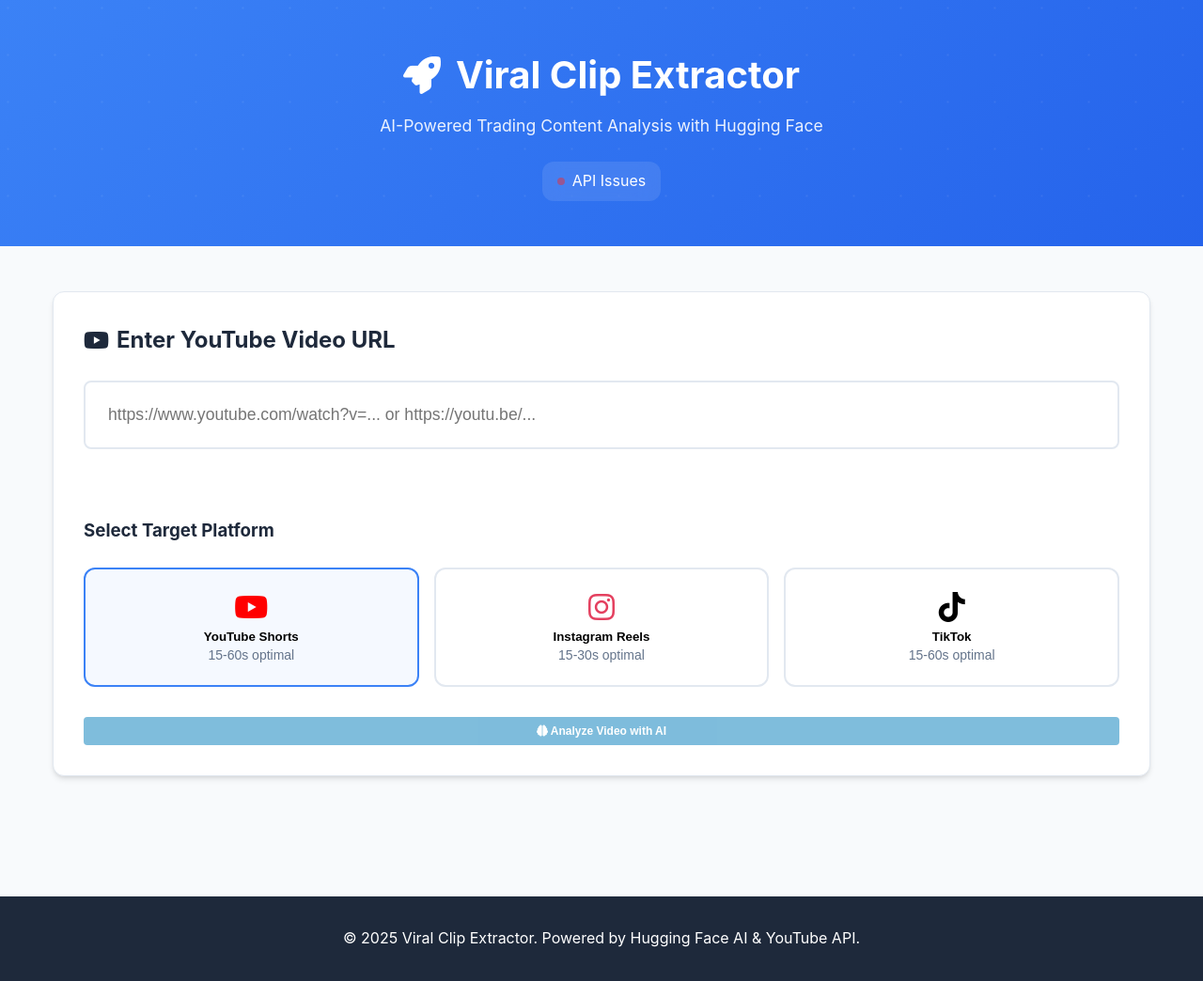
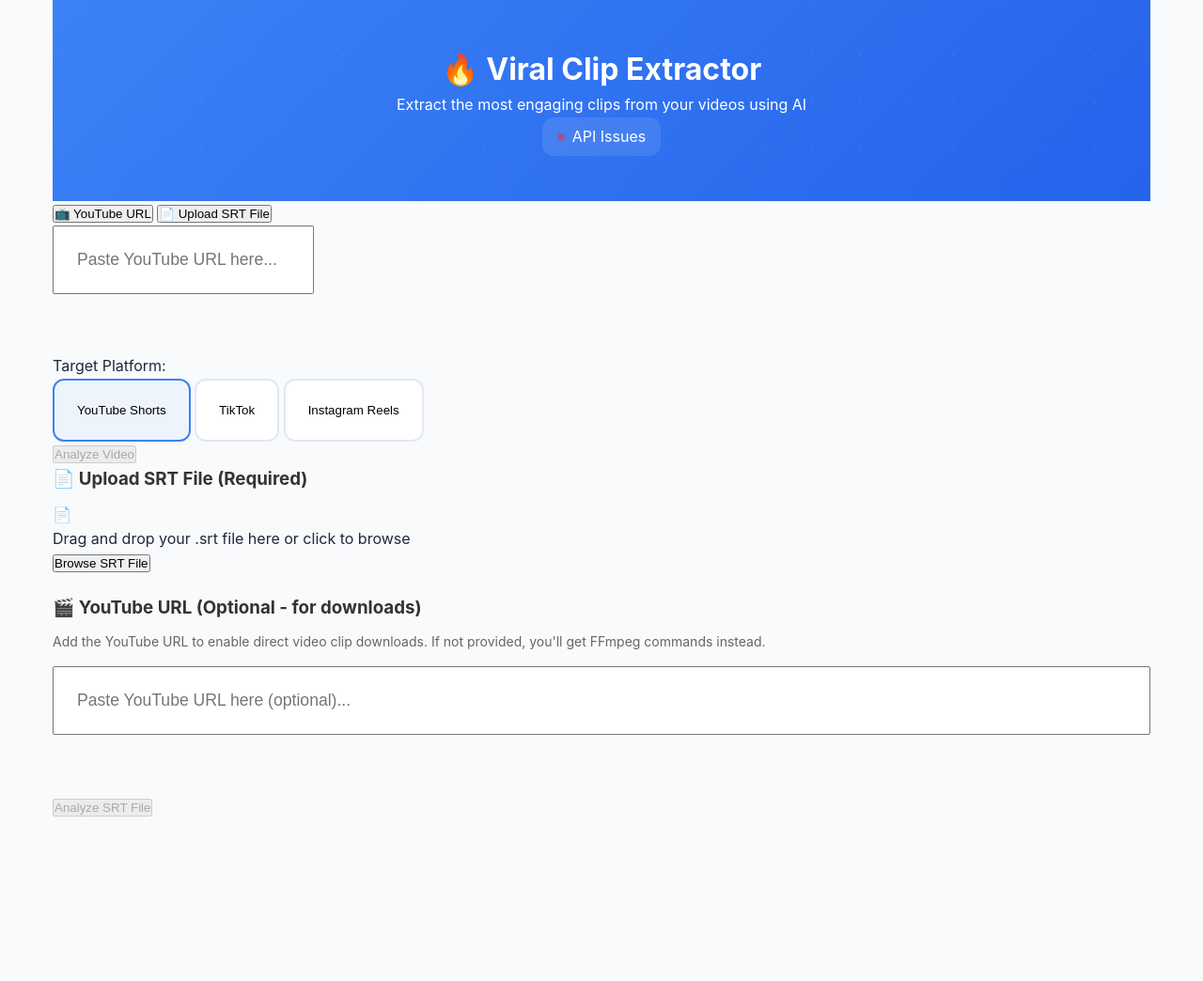
Before and after one commit to Ojash23/clip-agent_download, a Flask app: page / in a window 1280 px wide. Shown: the whole page at 94% size. After the commit the page ends 869 px from the top, so only its background shows below. Run offline with Flask 3, Linux system fonts and the light colour scheme.

Commit message:
Update index.html

```diff
--- a/templates/index.html
+++ b/templates/index.html
@@ -3,207 +3,187 @@
 <head>
     <meta charset="UTF-8">
     <meta name="viewport" content="width=device-width, initial-scale=1.0">
-    <title>Viral Clip Extractor - AI Trading Content Analysis</title>
+    <title>Viral Clip Extractor</title>
     <link rel="stylesheet" href="{{ url_for('static', filename='css/style.css') }}">
-    <link href="https://cdnjs.cloudflare.com/ajax/libs/font-awesome/6.0.0/css/all.min.css" rel="stylesheet">
 </head>
 <body>
-    <!-- Header -->
+    <div class="container">
         <header class="header">
-        <div class="container">
-            <div class="header-content">
-                <h1 class="header__title">
-                    <i class="fas fa-rocket"></i> Viral Clip Extractor
-                </h1>
-                <p class="header__subtitle">AI-Powered Trading Content Analysis with Hugging Face</p>
-                <div class="status-indicator" id="statusIndicator">
-                    <span class="status-dot"></span>
+            <h1>🔥 Viral Clip Extractor</h1>
+            <p>Extract the most engaging clips from your videos using AI</p>
+            <div id="statusIndicator" class="status-indicator">
+                <div class="status-dot"></div>
                 <span class="status-text">Ready</span>
-                </div>
-            </div>
             </div>
         </header>
 
-    <!-- Main Content -->
-    <main class="main">
-        <div class="container">
+        <main class="main-content">
             <!-- Input Section -->
-            <section class="input-section card">
-                <div class="card__body">
-                    <h2><i class="fab fa-youtube"></i> Enter YouTube Video URL</h2>
-                    <div class="url-input-container">
-                        <input type="url"
-                               id="videoUrl"
-                               class="form-control url-input"
-                               placeholder="https://www.youtube.com/watch?v=... or https://youtu.be/..."
-                               autocomplete="off">
-                        <div class="url-validation" id="urlValidation"></div>
+            <section class="input-section">
+                <div class="tab-buttons">
+                    <button class="tab-btn active" data-tab="url">📺 YouTube URL</button>
+                    <button class="tab-btn" data-tab="srt">📄 Upload SRT File</button>
                 </div>
 
-                    <!-- Platform Selection -->
-                    <div class="platform-section">
-                        <h3>Select Target Platform</h3>
-                        <div class="platform-grid">
-                            <button class="platform-btn active" data-platform="YouTube Shorts">
-                                <i class="fab fa-youtube"></i>
-                                <span class="platform-name">YouTube Shorts</span>
-                                <span class="platform-specs">15-60s optimal</span>
-                            </button>
-                            <button class="platform-btn" data-platform="Instagram Reels">
-                                <i class="fab fa-instagram"></i>
-                                <span class="platform-name">Instagram Reels</span>
-                                <span class="platform-specs">15-30s optimal</span>
-                            </button>
-                            <button class="platform-btn" data-platform="TikTok">
-                                <i class="fab fa-tiktok"></i>
-                                <span class="platform-name">TikTok</span>
-                                <span class="platform-specs">15-60s optimal</span>
+                <!-- YouTube URL Tab -->
+                <div id="url-tab" class="tab-content active">
+                    <div class="url-input-container">
+                        <div class="input-group">
+                            <input
+                                type="url"
+                                id="videoUrl"
+                                placeholder="Paste YouTube URL here..."
+                                class="url-input"
+                            >
+                            <div id="urlValidation" class="url-validation"></div>
+                        </div>
+
+                        <div class="platform-selection">
+                            <label>Target Platform:</label>
+                            <div class="platform-buttons">
+                                <button class="platform-btn active" data-platform="YouTube Shorts">YouTube Shorts</button>
+                                <button class="platform-btn" data-platform="TikTok">TikTok</button>
+                                <button class="platform-btn" data-platform="Instagram Reels">Instagram Reels</button>
+                            </div>
+                        </div>
+
+                        <button id="analyzeBtn" class="analyze-btn" disabled>
+                            <i class="fas fa-play"></i>
+                            Analyze Video
                         </button>
                     </div>
                 </div>
 
-                    <!-- Analyze Button -->
-                    <button id="analyzeBtn" class="btn btn-primary btn-large" disabled>
-                        <i class="fas fa-brain"></i>
-                        <span>Analyze Video with AI</span>
+                <!-- SRT Upload Tab -->
+                <div id="srt-tab" class="tab-content">
+                    <div class="srt-upload-container">
+                        <div class="upload-section">
+                            <h3>📄 Upload SRT File (Required)</h3>
+                            <div class="file-upload-area" id="srtUploadArea">
+                                <div class="upload-icon">📄</div>
+                                <p>Drag and drop your .srt file here or click to browse</p>
+                                <input type="file" id="srtFile" accept=".srt" style="display: none;">
+                                <button class="browse-btn" onclick="document.getElementById('srtFile').click()">
+                                    Browse SRT File
                                 </button>
+                                <div id="srtFileName" class="file-name"></div>
+                            </div>
+                        </div>
+
+                        <div class="upload-section">
+                            <h3>🎬 YouTube URL (Optional - for downloads)</h3>
+                            <p style="color: #666; font-size: 14px; margin-bottom: 15px;">
+                                Add the YouTube URL to enable direct video clip downloads. If not provided, you'll get FFmpeg commands instead.
+                            </p>
+                            <div class="input-group">
+                                <input
+                                    type="url"
+                                    id="srtVideoUrl"
+                                    placeholder="Paste YouTube URL here (optional)..."
+                                    class="url-input"
+                                    style="width: 100%;"
+                                >
+                                <div id="srtUrlValidation" class="url-validation"></div>
+                            </div>
+                        </div>
+
+                        <button id="analyzeSrtBtn" class="analyze-btn" disabled>
+                            <i class="fas fa-upload"></i>
+                            Analyze SRT File
+                        </button>
+                    </div>
                 </div>
             </section>
 
             <!-- Progress Section -->
-            <section class="progress-section hidden" id="progressSection">
-                <div class="card">
-                    <div class="card__body">
-                        <h3><i class="fas fa-cogs"></i> AI Analysis in Progress</h3>
+            <section id="progressSection" class="progress-section hidden">
                 <div class="progress-container">
+                    <div class="progress-header">
+                        <h3>🔄 Analyzing Content...</h3>
+                    </div>
+
                     <div class="progress-bar">
-                                <div class="progress-fill" id="progressFill"></div>
+                        <div id="progressFill" class="progress-fill"></div>
                     </div>
+
+                    <div id="progressStatus" class="progress-status">Initializing analysis...</div>
+
                     <div class="progress-steps">
-                                <div class="step active" id="step1">
-                                    <i class="fas fa-download"></i>
-                                    <span>Fetching Transcript</span>
+                        <div class="step active">
+                            <div class="step-number">1</div>
+                            <div class="step-label">Extract Content</div>
                         </div>
-                                <div class="step" id="step2">
-                                    <i class="fas fa-brain"></i>
-                                    <span>AI Analysis</span>
+                        <div class="step">
+                            <div class="step-number">2</div>
+                            <div class="step-label">AI Analysis</div>
                         </div>
-                                <div class="step" id="step3">
-                                    <i class="fas fa-search"></i>
-                                    <span>Identifying Clips</span>
+                        <div class="step">
+                            <div class="step-number">3</div>
+                            <div class="step-label">Score Clips</div>
                         </div>
-                                <div class="step" id="step4">
-                                    <i class="fas fa-star"></i>
-                                    <span>Scoring Virality</span>
-                                </div>
-                            </div>
-                            <div class="progress-status" id="progressStatus">
-                                Connecting to YouTube API...
-                            </div>
+                        <div class="step">
+                            <div class="step-number">4</div>
+                            <div class="step-label">Generate Results</div>
                         </div>
                     </div>
                 </div>
             </section>
 
             <!-- Results Section -->
-            <section class="results-section hidden" id="resultsSection">
-                <!-- Summary Stats -->
-                <div class="summary-card card">
-                    <div class="card__body">
-                        <h3><i class="fas fa-chart-line"></i> Analysis Summary</h3>
-                        <div class="stats-grid">
-                            <div class="stat">
-                                <div class="stat-value" id="totalClips">0</div>
-                                <div class="stat-label">Clips Found</div>
+            <section id="resultsSection" class="results-section hidden">
+                <div class="results-header">
+                    <h2>🎬 Viral Clips Found</h2>
+                    <div class="results-summary">
+                        <div class="summary-card">
+                            <div class="summary-number" id="totalClips">0</div>
+                            <div class="summary-label">Total Clips</div>
                         </div>
-                            <div class="stat">
-                                <div class="stat-value" id="avgScore">0.0</div>
-                                <div class="stat-label">Avg Score</div>
+                        <div class="summary-card">
+                            <div class="summary-number" id="avgScore">0.0</div>
+                            <div class="summary-label">Avg Score</div>
                         </div>
-                            <div class="stat">
-                                <div class="stat-value" id="topCategory">-</div>
-                                <div class="stat-label">Top Category</div>
-                            </div>
+                        <div class="summary-card">
+                            <div class="summary-number" id="topCategory">-</div>
+                            <div class="summary-label">Top Category</div>
                         </div>
                     </div>
                 </div>
 
-                <!-- Filter and Sort Controls -->
-                <div class="controls-card card">
-                    <div class="card__body">
-                        <div class="controls-grid">
-                            <div class="control-group">
-                                <label>Sort by:</label>
-                                <select id="sortBy" class="form-control">
-                                    <option value="score">Virality Score</option>
-                                    <option value="duration">Duration</option>
-                                    <option value="category">Category</option>
+                <div class="filter-controls">
+                    <select id="sortBy">
+                        <option value="score">Sort by Score</option>
+                        <option value="duration">Sort by Duration</option>
+                        <option value="category">Sort by Category</option>
                     </select>
-                            </div>
-                            <div class="control-group">
-                                <label>Filter by Category:</label>
-                                <select id="filterCategory" class="form-control">
+
+                    <select id="filterCategory">
                         <option value="all">All Categories</option>
                         <option value="Trading Knowledge">Trading Knowledge</option>
-                                    <option value="Trading Mindset">Trading Mindset</option>
                         <option value="Trading Psychology">Trading Psychology</option>
+                        <option value="Risk Management">Risk Management</option>
+                        <option value="General Content">General Content</option>
                     </select>
-                            </div>
-                            <div class="control-group">
-                                <label>Min Score:</label>
-                                <input type="range" id="minScore" min="0" max="100" value="0" class="range-slider">
-                                <span id="minScoreValue">0</span>
-                            </div>
-                        </div>
+
+                    <div class="score-filter">
+                        <label>Min Score: <span id="minScoreValue">0</span></label>
+                        <input type="range" id="minScore" min="0" max="100" value="0">
                     </div>
                 </div>
 
-                <!-- Top 5 Highlights -->
-                <div class="highlights-section" id="highlightsSection">
-                    <h3><i class="fas fa-trophy"></i> Top 5 Viral Clips</h3>
-                    <div class="highlights-grid" id="highlightsGrid">
-                        <!-- Top clips will be populated here -->
-                    </div>
-                </div>
-
-                <!-- All Clips -->
-                <div class="clips-section">
-                    <h3><i class="fas fa-video"></i> All Identified Clips</h3>
-                    <div class="clips-container" id="clipsContainer">
-                        <!-- Clips will be populated here -->
-                    </div>
-                </div>
+                <div id="highlightsGrid" class="highlights-grid"></div>
+                <div id="clipsContainer" class="clips-container"></div>
             </section>
 
             <!-- Error Section -->
-            <section class="error-section hidden" id="errorSection">
-                <div class="card error-card">
-                    <div class="card__body">
-                        <div class="error-content">
-                            <i class="fas fa-exclamation-triangle"></i>
+            <section id="errorSection" class="error-section hidden">
+                <div class="error-container">
+                    <div class="error-icon">⚠️</div>
                     <h3>Analysis Failed</h3>
-                            <p id="errorMessage">An unexpected error occurred. Please try again.</p>
-                            <button class="btn btn-secondary" id="retryBtn">
-                                <i class="fas fa-redo"></i> Try Again
-                            </button>
-                        </div>
-                    </div>
+                    <p id="errorMessage">Something went wrong during analysis.</p>
+                    <button id="retryBtn" class="retry-btn">Try Again</button>
                 </div>
             </section>
-        </div>
         </main>
-
-    <!-- Footer -->
-    <footer class="footer">
-        <div class="container">
-            <p>&copy; 2025 Viral Clip Extractor. Powered by Hugging Face AI & YouTube API.</p>
-        </div>
-    </footer>
-
-    <!-- Loading Overlay -->
-    <div class="loading-overlay hidden" id="loadingOverlay">
-        <div class="spinner"></div>
-        <p>Processing with AI...</p>
     </div>
 
     <script src="{{ url_for('static', filename='js/app.js') }}"></script>
```
Lines whose indentation alone changed are shown as unchanged.
